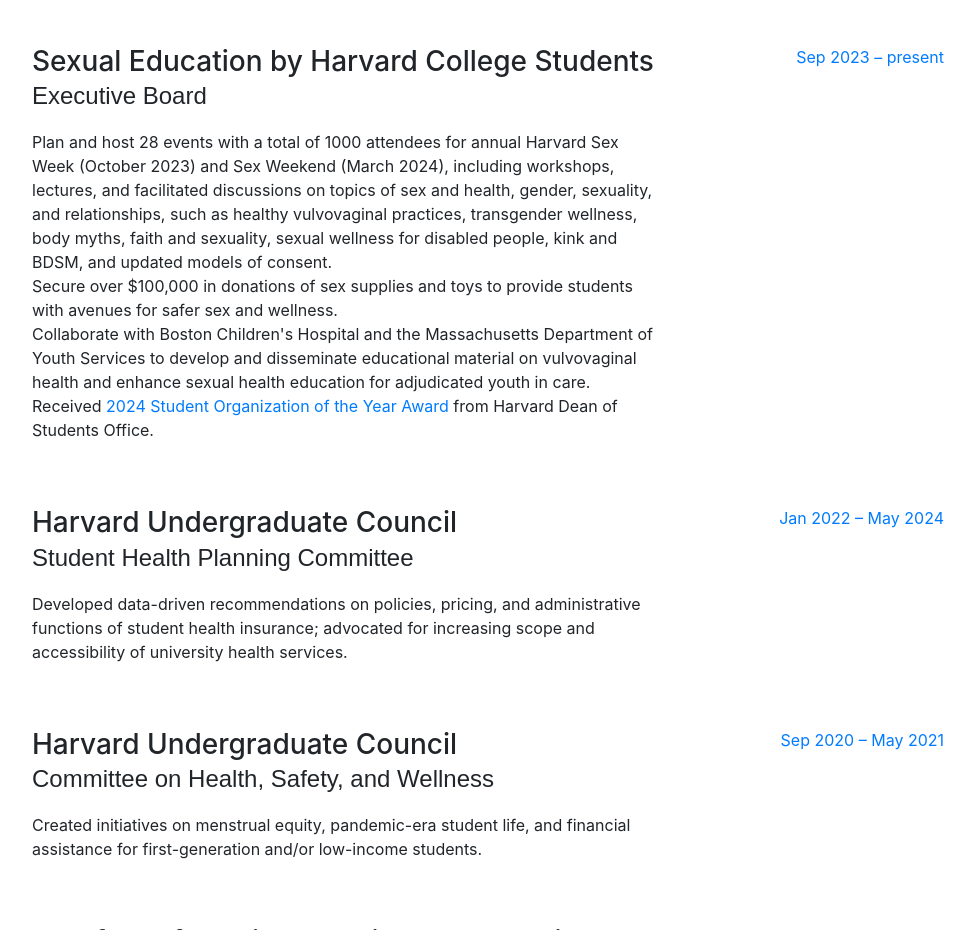
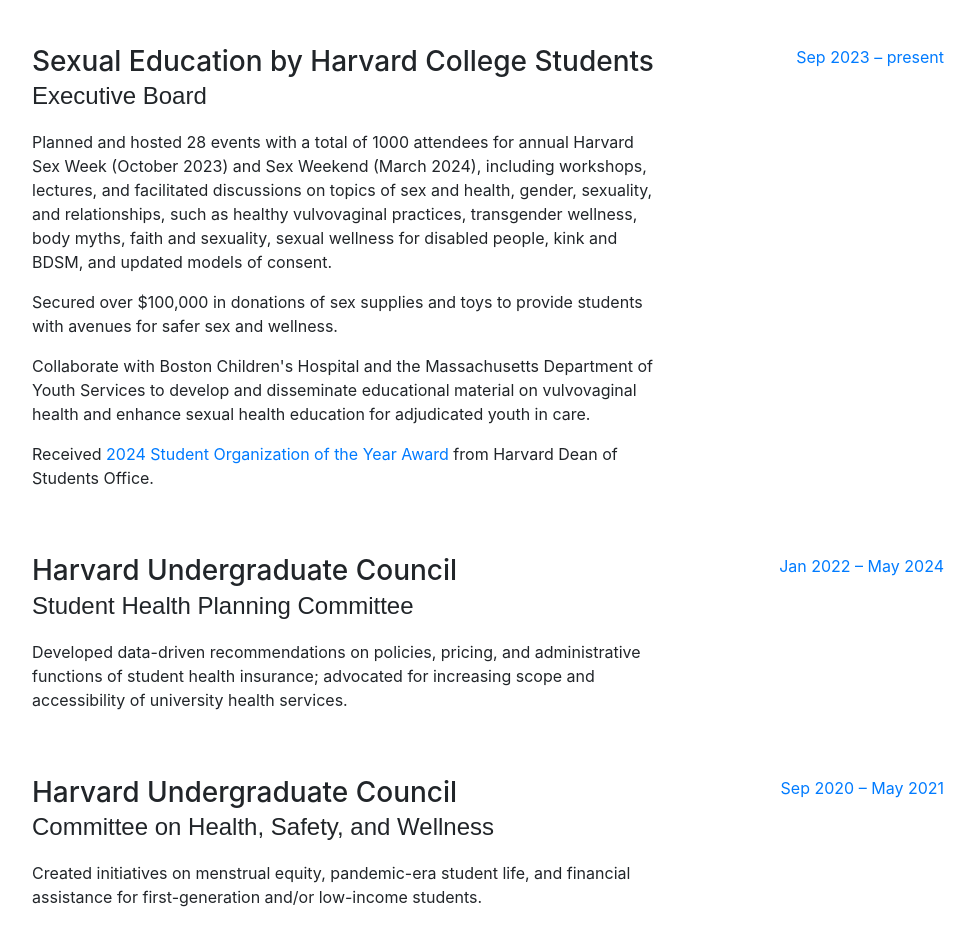
Before and after one commit to anushazaman/anushazaman.github.io, a website with bundled scripts: page index.html in a window 1280 px wide. Shown: the part 7307-8237 px from the top of the page, without its empty margins (288-1263 px from the left). Built offline with nearby package versions, Linux system fonts and the light colour scheme; a web font is replaced by a local one.

Commit message:
update SEHCS formatting

```diff
--- a/index.html
+++ b/index.html
@@ -334,8 +334,8 @@
             <div class="resume-content mr-auto">
                 <h3 class="mb-0">Sexual Education by Harvard College Students</h3>
                 <div class="subheading mb-3">Executive Board</div>
-                <p>Plan and host 28 events with a total of 1000 attendees for annual Harvard Sex Week (October 2023) and Sex Weekend (March 2024), including workshops, lectures, and facilitated discussions on topics of sex and health, gender, sexuality, and relationships, such as healthy vulvovaginal practices, transgender wellness, body myths, faith and sexuality, sexual wellness for disabled people, kink and BDSM, and updated models of consent. <br> Secure over $100,000 in donations of sex supplies and toys to provide students with avenues for safer sex and wellness. <br> Collaborate with Boston Children's Hospital and the Massachusetts Department of Youth Services to develop and disseminate educational material on vulvovaginal health and enhance sexual health education for adjudicated youth in care.
-                    <br>Received <a href="https://dso.college.harvard.edu/student-leadership-awards">2024 Student Organization of the Year Award</a> from Harvard Dean of Students Office.
+                <p>Planned and hosted 28 events with a total of 1000 attendees for annual Harvard Sex Week (October 2023) and Sex Weekend (March 2024), including workshops, lectures, and facilitated discussions on topics of sex and health, gender, sexuality, and relationships, such as healthy vulvovaginal practices, transgender wellness, body myths, faith and sexuality, sexual wellness for disabled people, kink and BDSM, and updated models of consent. <p>Secured over $100,000 in donations of sex supplies and toys to provide students with avenues for safer sex and wellness. </p><p> Collaborate with Boston Children's Hospital and the Massachusetts Department of Youth Services to develop and disseminate educational material on vulvovaginal health and enhance sexual health education for adjudicated youth in care.</p>
+                    <p>Received <a href="https://dso.college.harvard.edu/student-leadership-awards">2024 Student Organization of the Year Award</a> from Harvard Dean of Students Office.
                 </p>
             </div>
             <div class="resume-date text-md-right">
```
